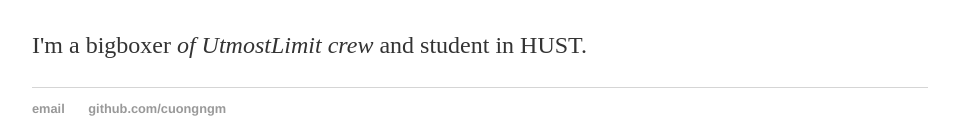
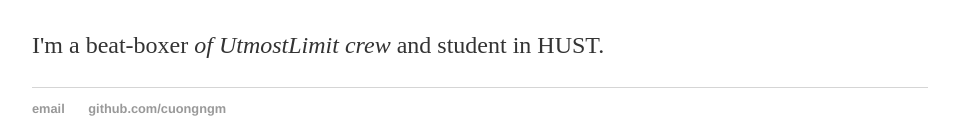
Before and after one commit to cuonghip0908/cuonghip0908.github.io, a plain HTML site: page index.html in a window 1280 px wide. Shown: the part 168-287 px from the top of the page, without its empty margins (160-1119 px from the left). Drawn offline with Linux system fonts and the light colour scheme.

Commit message:
Update index.html

```diff
--- a/index.html
+++ b/index.html
@@ -17,7 +17,7 @@
 		<div class="container">
     		<div class="blurb">
         		<h1>Hi there, I'm Cuong!</h1>
-				<p>I'm a bigboxer <em>of UtmostLimit crew</em> and student in HUST. </p>
+				<p>I'm a beat-boxer <em>of UtmostLimit crew</em> and student in HUST. </p>
     		</div><!-- /.blurb -->
 		</div><!-- /.container -->
 		<footer>
```
